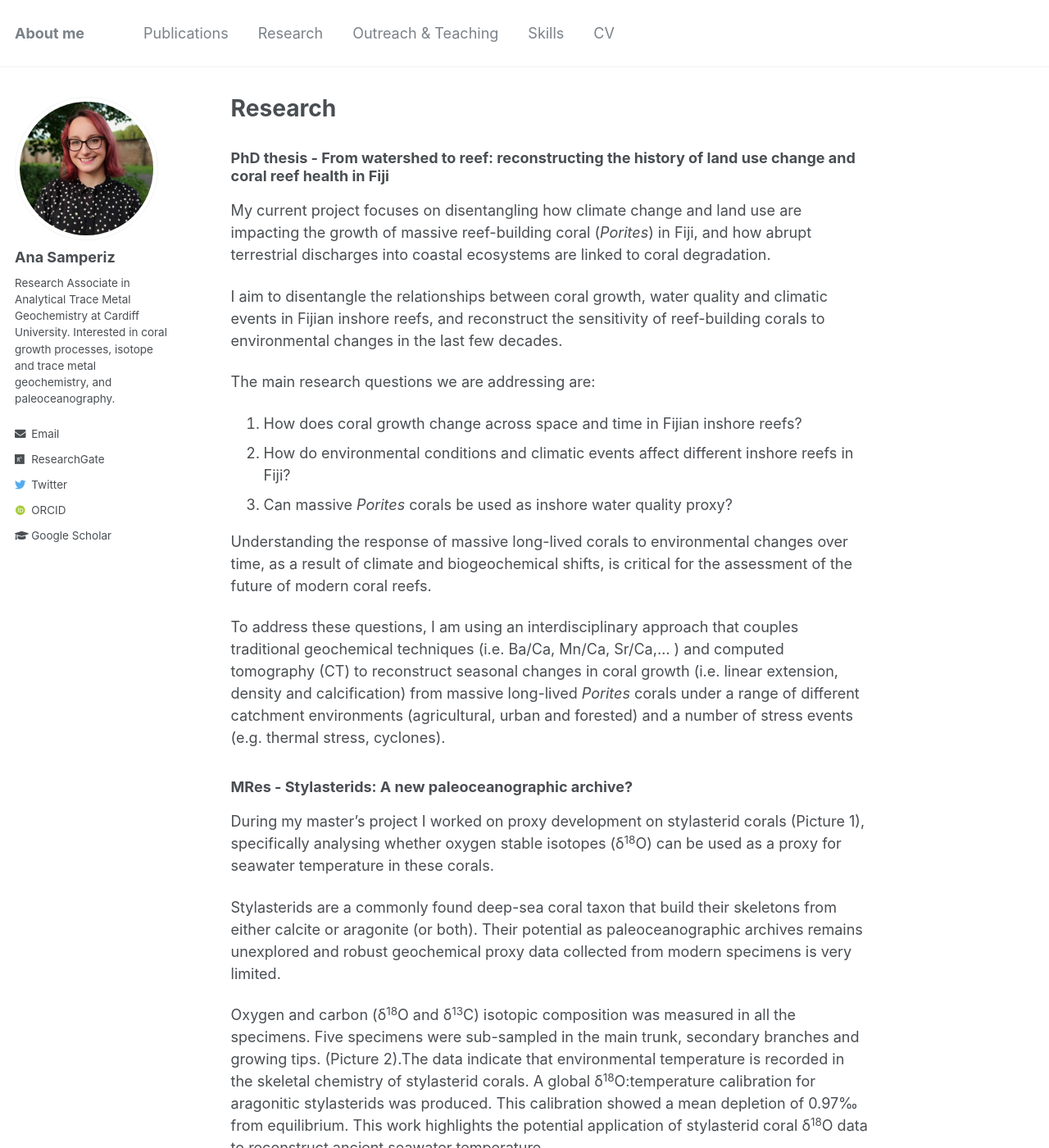
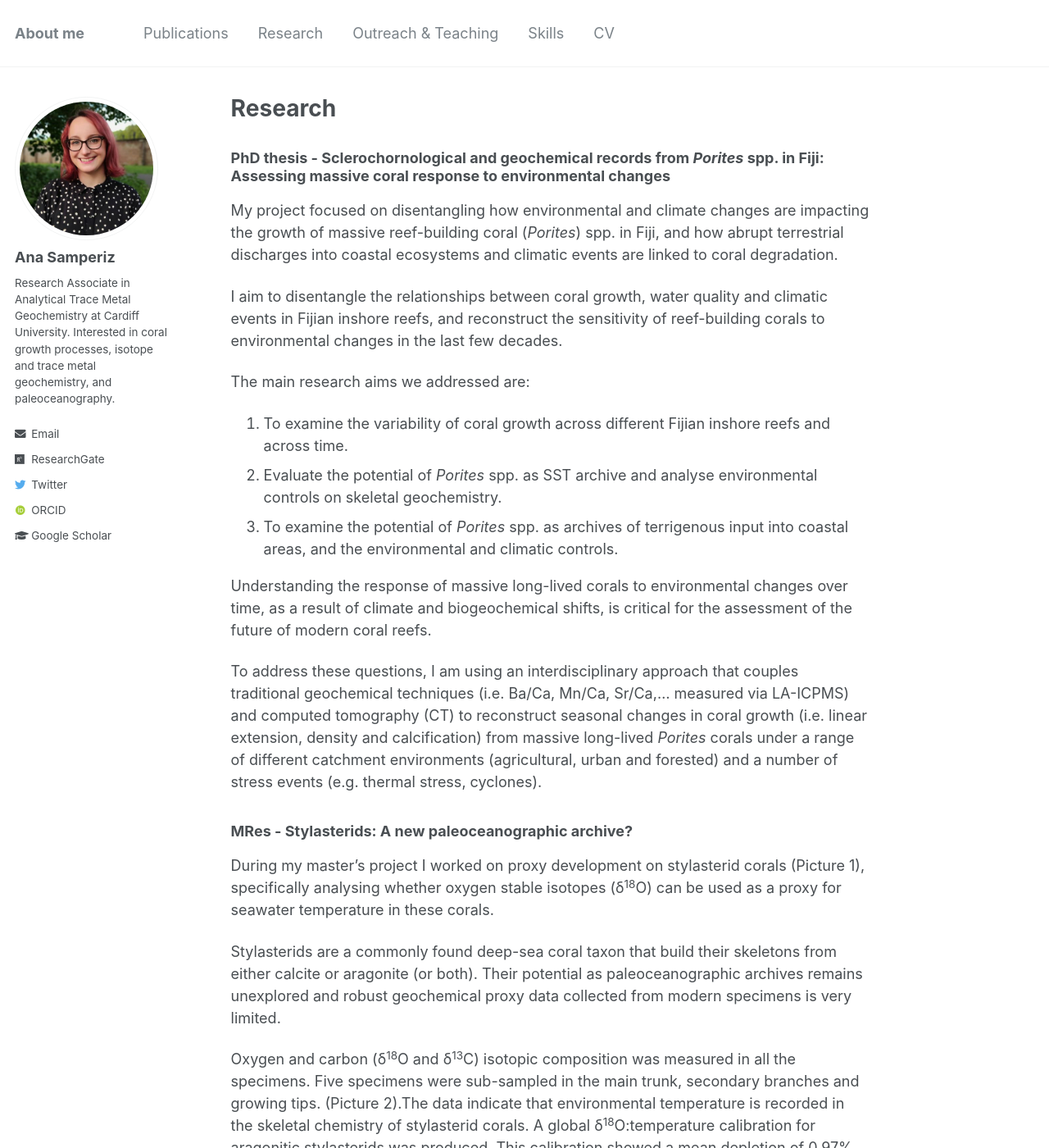
Before and after one commit to anasamperiz/anasamperiz.github.io, a Jekyll site: the page built from _pages/research.md, in a window 1280 px wide and 1400 px high. Shown: the whole window at 82% size. Built offline with Jekyll 4.4.1, drawn with Linux system fonts in a browser that asks for light colours; some web fonts are replaced.

Commit message:
Update research.md

```diff
--- a/_pages/research.md
+++ b/_pages/research.md
@@ -20,20 +20,20 @@ gallery2:
 header:
 ---
 
-<h3>PhD thesis - From watershed to reef: reconstructing the history of land use change and coral reef health in Fiji</h3>
+<h3>PhD thesis - Sclerochornological and geochemical records from <i>Porites</i> spp. in Fiji: Assessing massive coral response to environmental changes</h3>
 
-My current project focuses on disentangling how climate change and land use are impacting the growth of massive reef-building coral (<i>Porites</i>) in Fiji, and how abrupt terrestrial discharges into coastal ecosystems are linked to coral degradation.
+My project focused on disentangling how environmental and climate changes are impacting the growth of massive reef-building coral (<i>Porites</i>) spp. in Fiji, and how abrupt terrestrial discharges into coastal ecosystems and climatic events are linked to coral degradation.
 
 I aim to disentangle the relationships between coral growth, water quality and climatic events in Fijian inshore reefs, and reconstruct the sensitivity of reef-building corals to environmental changes in the last few decades.
 
-The main research questions we are addressing are:
-1.	How does coral growth change across space and time in Fijian inshore reefs?
-2.	How do environmental conditions and climatic events affect different inshore reefs in Fiji?
-3.	Can massive <i>Porites</i> corals be used as inshore water quality proxy?
+The main research aims we addressed are:
+1.	To examine the variability of coral growth across different Fijian inshore reefs and across time.
+2.	Evaluate the potential of <i>Porites</i> spp. as SST archive and analyse environmental controls on skeletal geochemistry.
+3.	To examine the potential of <i>Porites</i> spp. as archives of terrigenous input into coastal areas, and the environmental and climatic controls.
 
 Understanding the response of massive long-lived corals to environmental changes over time, as a result of climate and biogeochemical shifts, is critical for the assessment of the future of modern coral reefs.
 
-To address these questions, I am using an interdisciplinary approach that couples traditional geochemical techniques (i.e. Ba/Ca, Mn/Ca, Sr/Ca,… ) and computed tomography (CT) to reconstruct seasonal changes in coral growth (i.e. linear extension, density and calcification) from massive long-lived <i>Porites</i> corals under a range of different catchment environments (agricultural, urban and forested) and a number of stress events (e.g. thermal stress, cyclones).
+To address these questions, I am using an interdisciplinary approach that couples traditional geochemical techniques (i.e. Ba/Ca, Mn/Ca, Sr/Ca,… measured via LA-ICPMS) and computed tomography (CT) to reconstruct seasonal changes in coral growth (i.e. linear extension, density and calcification) from massive long-lived <i>Porites</i> corals under a range of different catchment environments (agricultural, urban and forested) and a number of stress events (e.g. thermal stress, cyclones).
 
 
 <h3>MRes - Stylasterids: A new paleoceanographic archive?</h3>
```
